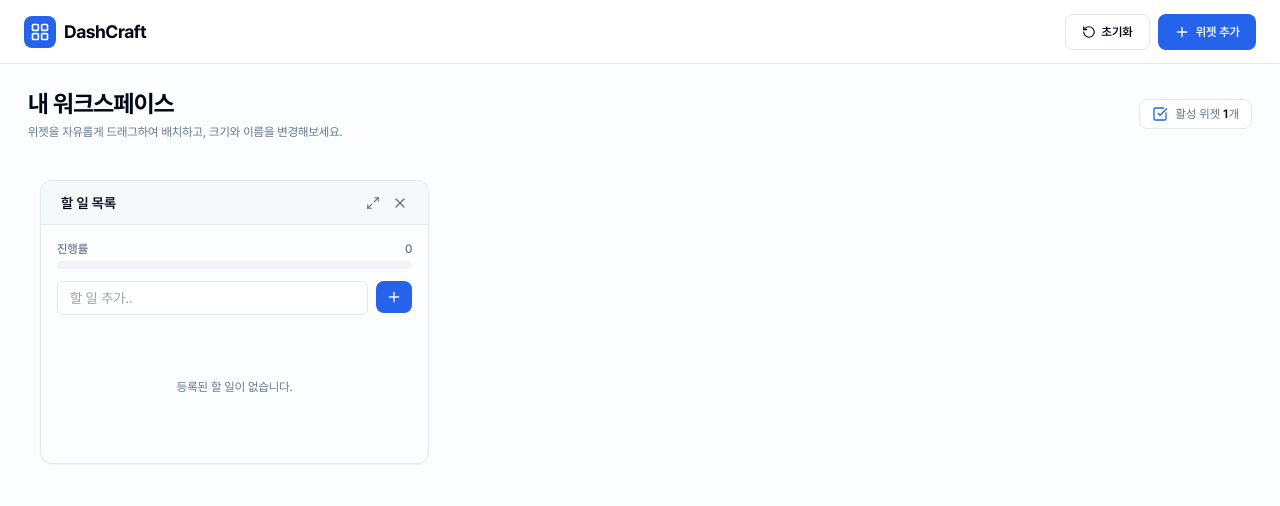
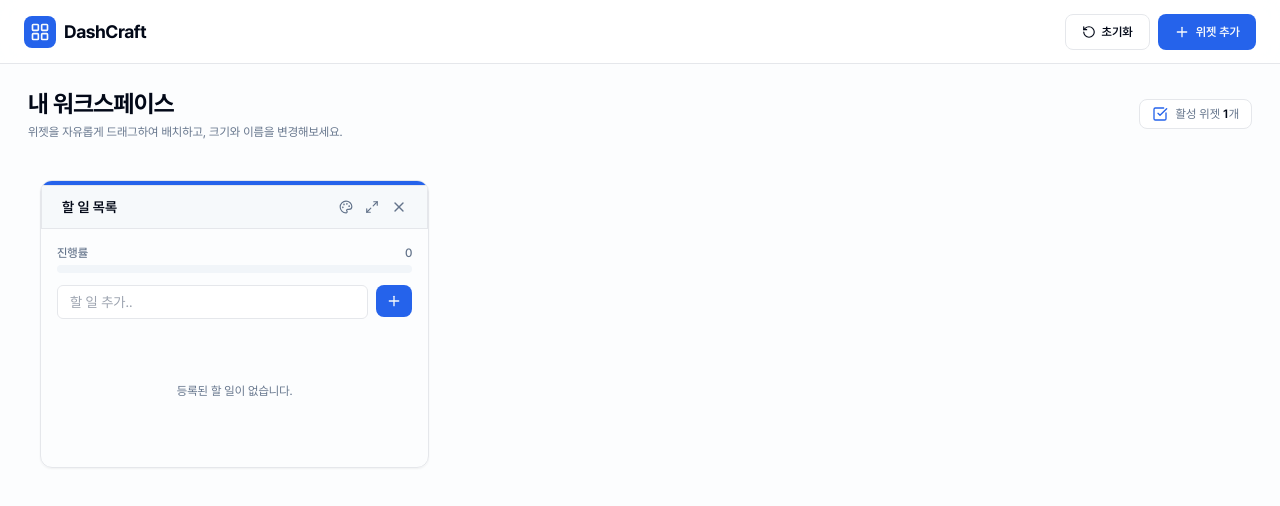
Before and after one commit to jaywai-lee/DashCraft, a Next.js app: page /dashboard in a window 1280 px wide. Both pictures are taken after a click on the button "위젯 추가". Shown: the top 506 px of the page. Built offline with nearby package versions, Linux system fonts and the light colour scheme.

Commit message:
feat: 위젯별 색상 테마 지정 기능 및 팔레트 UI 구현 (#18)

```diff
--- a/src/entities/widget/model/types.ts
+++ b/src/entities/widget/model/types.ts
@@ -1,4 +1,7 @@
 export type WidgetType = "todo" | "dday" | "quicklink" | "note";
+
+export type WidgetColor =
+  "default" | "blue" | "green" | "yellow" | "purple" | "red";
 
 export interface LayoutItem {
   id: string;
@@ -12,6 +15,7 @@ export interface Widget {
   id: string;
   type: WidgetType;
   title: string;
+  color?: WidgetColor;
   layout: LayoutItem;
   config?: Record<string, unknown>;
 }
--- a/src/entities/widget/ui/WidgetFrame.tsx
+++ b/src/entities/widget/ui/WidgetFrame.tsx
@@ -2,28 +2,81 @@
 
 import { useTodoStore } from "@/features/todo-widget/model/useTodoStore";
 import { useDashboardStore } from "@/widgets/dashboard-grid/model/useDashboardStore";
-import { Check, Edit2, Maximize2, Minimize2, X } from "lucide-react";
+import { Check, Edit2, Maximize2, Minimize2, Palette, X } from "lucide-react";
 import React, { useState } from "react";
+import { WidgetColor } from "../model/types";
+import { cn } from "@/shared/lib/utils";
 
 interface WidgetFrameProps {
   id: string;
   title: string;
+  color?: WidgetColor;
   width?: number;
   children: React.ReactNode;
 }
 
+const COLOR_THEMES: Record<
+  WidgetColor,
+  { label: string; bg: string; border: string; accentBg: string }
+> = {
+  default: {
+    label: "기본",
+    bg: "bg-muted/50",
+    border: "border-border",
+    accentBg: "bg-primary",
+  },
+  blue: {
+    label: "블루",
+    bg: "bg-blue-50/50 dark:bg-blue-950/20",
+    border: "border-blue-200 dark:border-blue-800",
+    accentBg: "bg-blue-500",
+  },
+  green: {
+    label: "그린",
+    bg: "bg-emerald-50/50 dark:bg-emerald-950/20",
+    border: "border-emerald-200 dark:border-emerald-800",
+    accentBg: "bg-emerald-500",
+  },
+  yellow: {
+    label: "옐로우",
+    bg: "bg-amber-50/50 dark:bg-amber-950/20",
+    border: "border-amber-200 dark:border-amber-800",
+    accentBg: "bg-amber-500",
+  },
+  purple: {
+    label: "퍼플",
+    bg: "bg-purple-50/50 dark:bg-purple-950/20",
+    border: "border-purple-200 dark:border-purple-800",
+    accentBg: "bg-purple-500",
+  },
+  red: {
+    label: "레드",
+    bg: "bg-rose-50/50 dark:bg-rose-950/20",
+    border: "border-rose-200 dark:border-rose-800",
+    accentBg: "bg-rose-500",
+  },
+};
+
 export const WidgetFrame = ({
   id,
   title,
+  color = "default",
   width = 1,
   children,
 }: WidgetFrameProps) => {
-  const { removeWidget, toggleWidgetWidth, updateWidgetTitle } =
-    useDashboardStore();
+  const {
+    removeWidget,
+    toggleWidgetWidth,
+    updateWidgetTitle,
+    updateWidgetColor,
+  } = useDashboardStore();
   const { removeWidgetTodos } = useTodoStore();
 
   const [isEditing, setIsEditing] = useState(false);
   const [inputTitle, setInputTitle] = useState(title);
+  const [isColorPickerOpen, setIsColorPickerOpen] = useState(false);
+
+  const currentTheme = COLOR_THEMES[color] || COLOR_THEMES.default;
 
   const handleStartEdit = (e: React.MouseEvent) => {
     e.stopPropagation();
@@ -56,9 +109,26 @@ export const WidgetFrame = ({
     }
   };
 
+  const handleSelectColor = (selectedColor: WidgetColor) => {
+    updateWidgetColor(id, selectedColor);
+    setIsColorPickerOpen(false);
+  };
+
   return (
-    <div className="flex flex-col h-full bg-card text-card-foreground rounded-xl border shadow-sm overflow-hidden min-h-[180px]">
-      <div className="flex items-center justify-between px-4 py-2.5 bg-muted/50 border-b cursor-grab active:cursor-grabbing select-none h-11">
+    <div
+      className={cn(
+        "relative flex flex-col h-full bg-card text-card-foreground rounded-xl border shadow-sm overflow-hidden min-h-[180px] transition-colors duration-200",
+        currentTheme.border,
+      )}
+    >
+      <div className={cn("h-1 w-full shrink-0", currentTheme.accentBg)} />
+
+      <div
+        className={cn(
+          "flex items-center justify-between px-4 py-2 bg-muted/50 border-b cursor-grab active:cursor-grabbing select-none h-11 transition-colors",
+          currentTheme,
+        )}
+      >
         <div className="flex items-center gap-1.5 flex-1 mr-2 overflow-hidden">
           {isEditing ? (
             <div
@@ -103,9 +173,36 @@ export const WidgetFrame = ({
         </div>
 
         <div
-          className="flex items-center gap-1 shrink-0"
+          className="relative flex items-center gap-1 shrink-0"
           onPointerDown={(e) => e.stopPropagation()}
         >
+          <button
+            onClick={() => setIsColorPickerOpen((prev) => !prev)}
+            className="p-1 hover:bg-accent rounded-md text-muted-foreground hover:text-foreground transition-colors"
+            title="위젯 색상 변경"
+          >
+            <Palette className="w-3.5 h-3.5" />
+          </button>
+
+          {isColorPickerOpen && (
+            <div className="absolute top-8 right-0 z-50 p-2 bg-background border rounded-xl shadow-xl flex items-center gap-1.5 animate-in zoom-in-95 duration-150">
+              {(Object.keys(COLOR_THEMES) as WidgetColor[]).map((themeKey) => (
+                <button
+                  key={themeKey}
+                  onClick={() => handleSelectColor(themeKey)}
+                  className={cn(
+                    "w-5 h-5 rounded-full border transition-transform hover:scale-110 flex items-center justify-center",
+                    COLOR_THEMES[themeKey].accentBg,
+                    color === themeKey
+                      ? "ring-2 ring-primary ring-offset-1 scale-110"
+                      : "",
+                  )}
+                  title={COLOR_THEMES[themeKey].label}
+                />
+              ))}
+            </div>
+          )}
+
           <button
             onClick={() => toggleWidgetWidth(id)}
             className="p-1 hover:bg-accent rounded-md text-muted-foreground hover:text-foreground transition-colors"
--- a/src/widgets/dashboard-grid/model/useDashboardStore.ts
+++ b/src/widgets/dashboard-grid/model/useDashboardStore.ts
@@ -1,4 +1,4 @@
-import { LayoutItem, Widget } from "@/entities/widget/model/types";
+import { LayoutItem, Widget, WidgetColor } from "@/entities/widget/model/types";
 import { create } from "zustand";
 import { persist } from "zustand/middleware";
 
@@ -10,6 +10,7 @@ interface DashboardState {
   setWidgets: (widgets: Widget[]) => void;
   toggleWidgetWidth: (id: string) => void;
   updateWidgetTitle: (id: string, title: string) => void;
+  updateWidgetColor: (id: string, color: WidgetColor) => void;
   resetDashboard: () => void;
 }
 
@@ -68,6 +69,13 @@ export const useDashboardStore = create<DashboardState>()(
           ),
         })),
 
+      updateWidgetColor: (id: string, color: WidgetColor) =>
+        set((state) => ({
+          widgets: state.widgets.map((widget) =>
+            widget.id === id ? { ...widget, color } : widget,
+          ),
+        })),
+
       resetDashboard: () => set({ widgets: INITIAL_WIDGETS }),
     }),
 
--- a/src/widgets/dashboard-grid/ui/SortableWidget.tsx
+++ b/src/widgets/dashboard-grid/ui/SortableWidget.tsx
@@ -53,7 +53,12 @@ export const SortableWidget = ({ widget }: SortableWidgetProps) => {
       {...listeners}
       className={`h-fit touch-none select-none ${colSpanClass}`}
     >
-      <WidgetFrame id={widget.id} title={widget.title} width={widget.layout.w}>
+      <WidgetFrame
+        id={widget.id}
+        title={widget.title}
+        color={widget.color}
+        width={widget.layout.w}
+      >
         {renderWidgetContent()}
       </WidgetFrame>
     </div>
```
